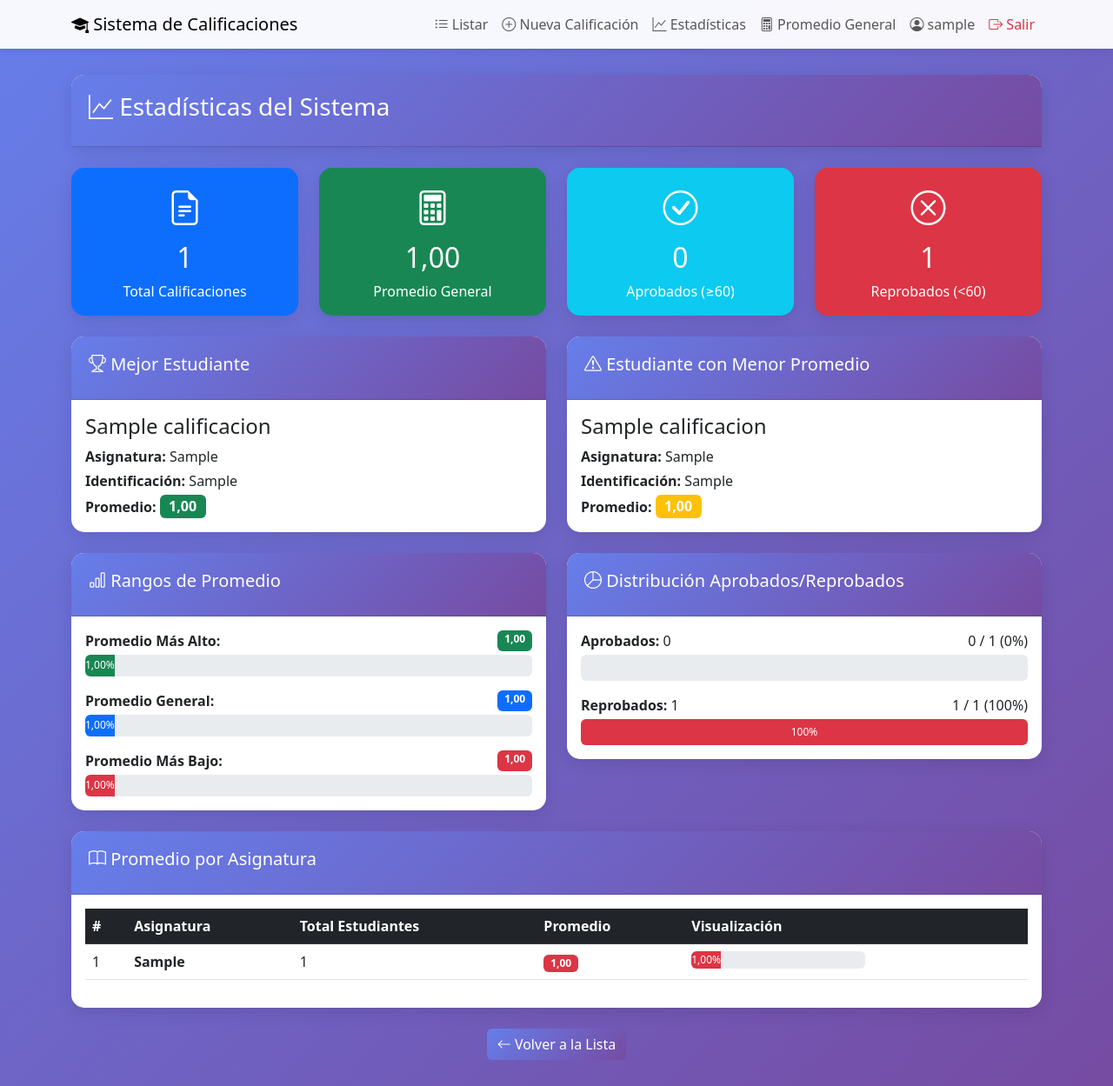
After one commit to JuanSebastianE23/PROYECTOInicio_de_Sesion, a Django app: page /estadisticas/ in a window 1280 px wide. The commit adds this page. Shown: the whole page at 87% size. Run offline with Django 5.2, Linux system fonts and the light colour scheme; a user stored in the database is signed in; tables that the repository leaves empty hold one stand-in row (values such as "Sample post").

Commit message:
Agregar página de estadísticas avanzadas con gráficos y análisis

```diff
--- a/calificaciones_nombre__estudiantes/templates/calificaciones/base.html
+++ b/calificaciones_nombre__estudiantes/templates/calificaciones/base.html
@@ -61,6 +61,11 @@
                         </a>
                     </li>
                     <li class="nav-item">
+                        <a class="nav-link" href="{% url 'estadisticas' %}">
+                            <i class="bi bi-graph-up"></i> Estadísticas
+                        </a>
+                    </li>
+                    <li class="nav-item">
                         <a class="nav-link" href="{% url 'promedio_general' %}">
                             <i class="bi bi-calculator"></i> Promedio General
                         </a>
--- /dev/null
+++ b/calificaciones_nombre__estudiantes/templates/calificaciones/estadisticas.html
@@ -0,0 +1,229 @@
+{% extends 'calificaciones/base.html' %}
+
+{% block title %}Estadísticas{% endblock %}
+
+{% block content %}
+<div class="row">
+    <div class="col-12 mb-4">
+        <div class="card">
+            <div class="card-header">
+                <h3><i class="bi bi-graph-up"></i> Estadísticas del Sistema</h3>
+            </div>
+        </div>
+    </div>
+</div>
+
+<!-- Tarjetas de resumen -->
+<div class="row mb-4">
+    <div class="col-md-3">
+        <div class="card text-white bg-primary">
+            <div class="card-body text-center">
+                <i class="bi bi-file-earmark-text fs-1"></i>
+                <h2 class="mt-2">{{ total_calificaciones }}</h2>
+                <p class="mb-0">Total Calificaciones</p>
+            </div>
+        </div>
+    </div>
+    <div class="col-md-3">
+        <div class="card text-white bg-success">
+            <div class="card-body text-center">
+                <i class="bi bi-calculator fs-1"></i>
+                <h2 class="mt-2">{{ promedio_general|default:"N/A" }}</h2>
+                <p class="mb-0">Promedio General</p>
+            </div>
+        </div>
+    </div>
+    <div class="col-md-3">
+        <div class="card text-white bg-info">
+            <div class="card-body text-center">
+                <i class="bi bi-check-circle fs-1"></i>
+                <h2 class="mt-2">{{ aprobados }}</h2>
+                <p class="mb-0">Aprobados (≥60)</p>
+            </div>
+        </div>
+    </div>
+    <div class="col-md-3">
+        <div class="card text-white bg-danger">
+            <div class="card-body text-center">
+                <i class="bi bi-x-circle fs-1"></i>
+                <h2 class="mt-2">{{ reprobados }}</h2>
+                <p class="mb-0">Reprobados (<60)</p>
+            </div>
+        </div>
+    </div>
+</div>
+
+<!-- Mejores y peores -->
+<div class="row mb-4">
+    <div class="col-md-6">
+        <div class="card border-success">
+            <div class="card-header bg-success text-white">
+                <h5><i class="bi bi-trophy"></i> Mejor Estudiante</h5>
+            </div>
+            <div class="card-body">
+                {% if mejor_estudiante %}
+                <h4>{{ mejor_estudiante.nombre_estudiante }}</h4>
+                <p class="mb-1"><strong>Asignatura:</strong> {{ mejor_estudiante.asignatura }}</p>
+                <p class="mb-1"><strong>Identificación:</strong> {{ mejor_estudiante.identificacion }}</p>
+                <p class="mb-0"><strong>Promedio:</strong> <span class="badge bg-success fs-6">{{ mejor_estudiante.promedio }}</span></p>
+                {% else %}
+                <p class="text-muted">No hay datos disponibles</p>
+                {% endif %}
+            </div>
+        </div>
+    </div>
+    <div class="col-md-6">
+        <div class="card border-warning">
+            <div class="card-header bg-warning">
+                <h5><i class="bi bi-exclamation-triangle"></i> Estudiante con Menor Promedio</h5>
+            </div>
+            <div class="card-body">
+                {% if peor_estudiante %}
+                <h4>{{ peor_estudiante.nombre_estudiante }}</h4>
+                <p class="mb-1"><strong>Asignatura:</strong> {{ peor_estudiante.asignatura }}</p>
+                <p class="mb-1"><strong>Identificación:</strong> {{ peor_estudiante.identificacion }}</p>
+                <p class="mb-0"><strong>Promedio:</strong> <span class="badge bg-warning fs-6">{{ peor_estudiante.promedio }}</span></p>
+                {% else %}
+                <p class="text-muted">No hay datos disponibles</p>
+                {% endif %}
+            </div>
+        </div>
+    </div>
+</div>
+
+<!-- Rangos de promedio -->
+<div class="row mb-4">
+    <div class="col-md-6">
+        <div class="card">
+            <div class="card-header">
+                <h5><i class="bi bi-bar-chart"></i> Rangos de Promedio</h5>
+            </div>
+            <div class="card-body">
+                <div class="mb-3">
+                    <div class="d-flex justify-content-between mb-1">
+                        <span><strong>Promedio Más Alto:</strong></span>
+                        <span class="badge bg-success">{{ promedio_mas_alto|default:"N/A" }}</span>
+                    </div>
+                    <div class="progress" style="height: 25px;">
+                        <div class="progress-bar bg-success" style="width: {{ promedio_mas_alto }}%">{{ promedio_mas_alto }}%</div>
+                    </div>
+                </div>
+                <div class="mb-3">
+                    <div class="d-flex justify-content-between mb-1">
+                        <span><strong>Promedio General:</strong></span>
+                        <span class="badge bg-primary">{{ promedio_general|default:"N/A" }}</span>
+                    </div>
+                    <div class="progress" style="height: 25px;">
+                        <div class="progress-bar bg-primary" style="width: {{ promedio_general }}%">{{ promedio_general }}%</div>
+                    </div>
+                </div>
+                <div>
+                    <div class="d-flex justify-content-between mb-1">
+                        <span><strong>Promedio Más Bajo:</strong></span>
+                        <span class="badge bg-danger">{{ promedio_mas_bajo|default:"N/A" }}</span>
+                    </div>
+                    <div class="progress" style="height: 25px;">
+                        <div class="progress-bar bg-danger" style="width: {{ promedio_mas_bajo }}%">{{ promedio_mas_bajo }}%</div>
+                    </div>
+                </div>
+            </div>
+        </div>
+    </div>
+    <div class="col-md-6">
+        <div class="card">
+            <div class="card-header">
+                <h5><i class="bi bi-pie-chart"></i> Distribución Aprobados/Reprobados</h5>
+            </div>
+            <div class="card-body">
+                {% if total_calificaciones > 0 %}
+                <div class="mb-3">
+                    <div class="d-flex justify-content-between mb-1">
+                        <span><strong>Aprobados:</strong> {{ aprobados }}</span>
+                        <span>{{ aprobados|floatformat:0 }} / {{ total_calificaciones }} ({% widthratio aprobados total_calificaciones 100 %}%)</span>
+                    </div>
+                    <div class="progress" style="height: 30px;">
+                        <div class="progress-bar bg-success" style="width: {% widthratio aprobados total_calificaciones 100 %}%">
+                            {% widthratio aprobados total_calificaciones 100 %}%
+                        </div>
+                    </div>
+                </div>
+                <div>
+                    <div class="d-flex justify-content-between mb-1">
+                        <span><strong>Reprobados:</strong> {{ reprobados }}</span>
+                        <span>{{ reprobados|floatformat:0 }} / {{ total_calificaciones }} ({% widthratio reprobados total_calificaciones 100 %}%)</span>
+                    </div>
+                    <div class="progress" style="height: 30px;">
+                        <div class="progress-bar bg-danger" style="width: {% widthratio reprobados total_calificaciones 100 %}%">
+                            {% widthratio reprobados total_calificaciones 100 %}%
+                        </div>
+                    </div>
+                </div>
+                {% else %}
+                <p class="text-muted text-center">No hay datos para mostrar</p>
+                {% endif %}
+            </div>
+        </div>
+    </div>
+</div>
+
+<!-- Promedio por asignatura -->
+<div class="row">
+    <div class="col-12">
+        <div class="card">
+            <div class="card-header">
+                <h5><i class="bi bi-book"></i> Promedio por Asignatura</h5>
+            </div>
+            <div class="card-body">
+                {% if promedios_por_asignatura %}
+                <div class="table-responsive">
+                    <table class="table table-hover">
+                        <thead class="table-dark">
+                            <tr>
+                                <th>#</th>
+                                <th>Asignatura</th>
+                                <th>Total Estudiantes</th>
+                                <th>Promedio</th>
+                                <th>Visualización</th>
+                            </tr>
+                        </thead>
+                        <tbody>
+                            {% for item in promedios_por_asignatura %}
+                            <tr>
+                                <td>{{ forloop.counter }}</td>
+                                <td><strong>{{ item.asignatura }}</strong></td>
+                                <td>{{ item.total }}</td>
+                                <td>
+                                    {% if item.promedio >= 60 %}
+                                    <span class="badge bg-success">{{ item.promedio }}</span>
+                                    {% else %}
+                                    <span class="badge bg-danger">{{ item.promedio }}</span>
+                                    {% endif %}
+                                </td>
+                                <td>
+                                    <div class="progress" style="height: 20px; width: 200px;">
+                                        {% if item.promedio >= 60 %}
+                                        <div class="progress-bar bg-success" style="width: {{ item.promedio }}%">{{ item.promedio }}%</div>
+                                        {% else %}
+                                        <div class="progress-bar bg-danger" style="width: {{ item.promedio }}%">{{ item.promedio }}%</div>
+                                        {% endif %}
+                                    </div>
+                                </td>
+                            </tr>
+                            {% endfor %}
+                        </tbody>
+                    </table>
+                </div>
+                {% else %}
+                <p class="text-muted text-center">No hay asignaturas registradas</p>
+                {% endif %}
+            </div>
+        </div>
+    </div>
+</div>
+
+<div class="text-center mt-4">
+    <a href="{% url 'listar_calificaciones' %}" class="btn btn-primary">
+        <i class="bi bi-arrow-left"></i> Volver a la Lista
+    </a>
+</div>
+{% endblock %}
--- a/calificaciones_nombre__estudiantes/urls.py
+++ b/calificaciones_nombre__estudiantes/urls.py
@@ -9,4 +9,5 @@ urlpatterns = [
     path('calificaciones/editar/<int:pk>/', views.editar_calificacion, name='editar_calificacion'),
     path('calificaciones/eliminar/<int:pk>/', views.eliminar_calificacion, name='eliminar_calificacion'),
     path('promedio-general/', views.promedio_general, name='promedio_general'),
+    path('estadisticas/', views.estadisticas, name='estadisticas'),
 ]
--- a/calificaciones_nombre__estudiantes/views.py
+++ b/calificaciones_nombre__estudiantes/views.py
@@ -126,3 +126,54 @@ def promedio_general(request):
         'total_estudiantes': calificaciones.count()
     }
     return render(request, 'calificaciones/promedio_general.html', context)
+
+
+# Vista de estadísticas avanzadas
+@login_required
+def estadisticas(request):
+    """Muestra estadísticas detalladas del sistema"""
+    from django.db.models import Avg, Max, Min, Count
+
+    # Estadísticas generales
+    total_calificaciones = Calificacion.objects.count()
+    promedio_general = Calificacion.objects.aggregate(Avg('promedio'))['promedio__avg']
+    promedio_mas_alto = Calificacion.objects.aggregate(Max('promedio'))['promedio__max']
+    promedio_mas_bajo = Calificacion.objects.aggregate(Min('promedio'))['promedio__min']
+
+    # Mejor y peor estudiante
+    mejor_estudiante = Calificacion.objects.order_by('-promedio').first()
+    peor_estudiante = Calificacion.objects.order_by('promedio').first()
+
+    # Promedio por asignatura
+    promedios_por_asignatura = Calificacion.objects.values('asignatura').annotate(
+        promedio=Avg('promedio'),
+        total=Count('id')
+    ).order_by('-promedio')
+
+    # Estudiantes aprobados vs reprobados
+    aprobados = Calificacion.objects.filter(promedio__gte=60).count()
+    reprobados = Calificacion.objects.filter(promedio__lt=60).count()
+
+    # Redondear valores
+    if promedio_general:
+        promedio_general = round(promedio_general, 2)
+    if promedio_mas_alto:
+        promedio_mas_alto = round(promedio_mas_alto, 2)
+    if promedio_mas_bajo:
+        promedio_mas_bajo = round(promedio_mas_bajo, 2)
+
+    for item in promedios_por_asignatura:
+        item['promedio'] = round(item['promedio'], 2)
+
+    context = {
+        'total_calificaciones': total_calificaciones,
+        'promedio_general': promedio_general,
+        'promedio_mas_alto': promedio_mas_alto,
+        'promedio_mas_bajo': promedio_mas_bajo,
+        'mejor_estudiante': mejor_estudiante,
+        'peor_estudiante': peor_estudiante,
+        'promedios_por_asignatura': promedios_por_asignatura,
+        'aprobados': aprobados,
+        'reprobados': reprobados,
+    }
+    return render(request, 'calificaciones/estadisticas.html', context)
```
